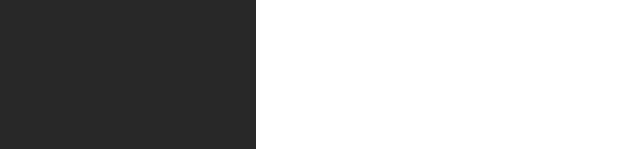
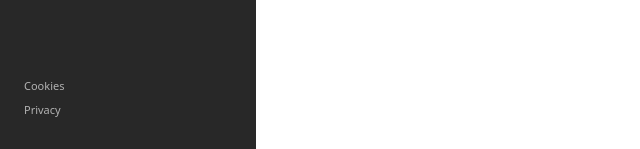
Before and after one commit to AndreySchmidt/spotifyhtml, a plain HTML site: page index.html in a window 1280 px wide. Shown: the part 648-797 px from the top of the page, 0-640 px from the left. Drawn offline with Linux system fonts and the light colour scheme.

Commit message:
end aside

```diff
--- a/index.html
+++ b/index.html
@@ -56,6 +56,13 @@
             </a>
 
         </nav>
+
+        <footer class="mt-auto mb-8 ml-6">
+            <ul>
+                <li><a href="" class="text-[11px] hover:underline py-2">Cookies</a></li>
+                <li><a href="" class="text-[11px] hover:underline py-2">Privacy</a></li>
+            </ul>
+        </footer>
     </aside>
 </body>
 
```
Also changed, not shown: tailwind.css.
